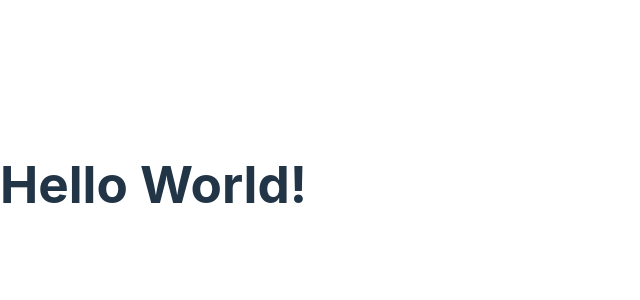
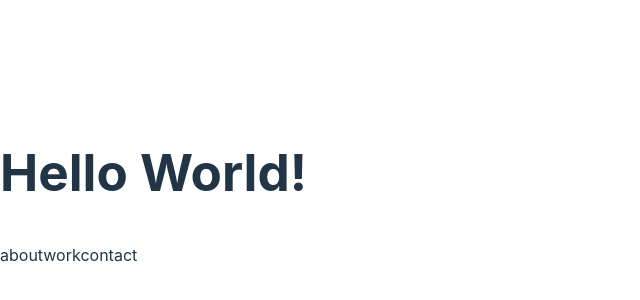
Before and after one commit to Chrisp-Swanch/personal-website, a React (Vite) app: page / in a window 1280 px wide. Shown: the part 216-516 px from the top of the page, without its empty margins (0-640 px from the left). Built offline with nearby package versions, Linux system fonts and the light colour scheme.

Commit message:
start nav

```diff
--- a/src/components/App.tsx
+++ b/src/components/App.tsx
@@ -1,7 +1,10 @@
+import Nav from './Nav'
+
 function App() {
   return (
     <>
       <h1>Hello World!</h1>
+      <Nav />
     </>
   )
 }
--- /dev/null
+++ b/src/components/Nav.tsx
@@ -0,0 +1,25 @@
+const navOptions = [
+  {
+    option: 'about',
+  },
+  {
+    option: 'work',
+  },
+  {
+    option: 'contact',
+  },
+]
+
+function Nav() {
+  return (
+    <nav>
+      {navOptions.map((elem, i) => {
+        const { option } = elem
+        console.log(option)
+        return <span key={`${option}`}>{option}</span>
+      })}
+    </nav>
+  )
+}
+
+export default Nav
```
